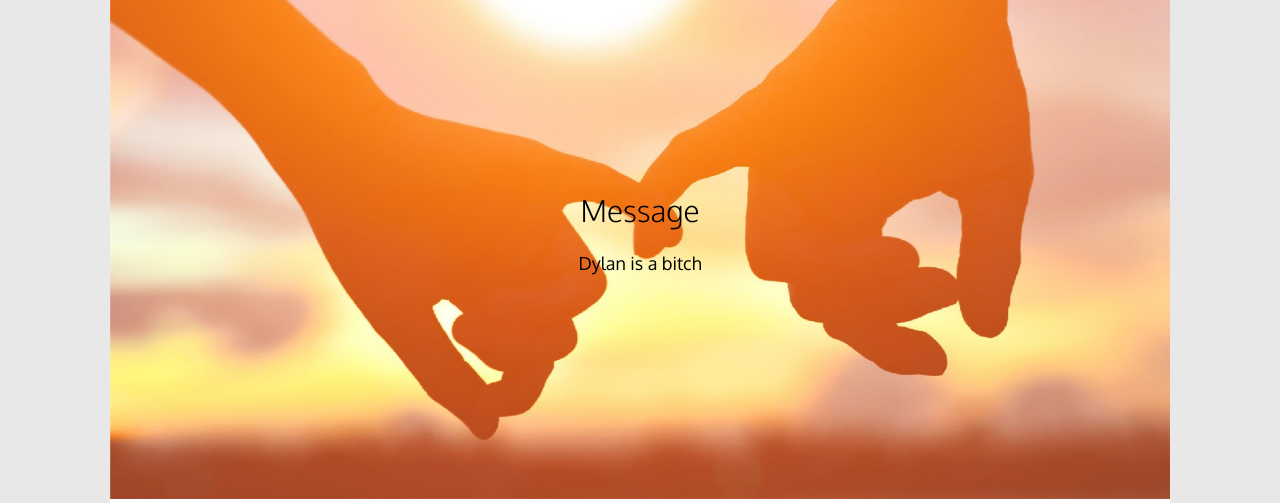
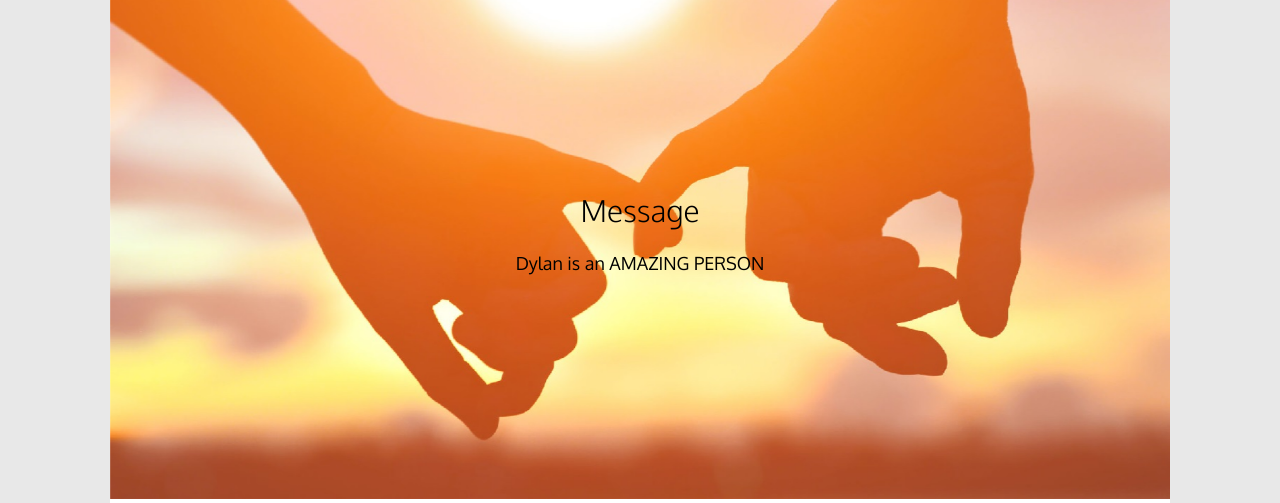
Before and after one commit to anooj-shah/TAMUMake, a Flask app: page /temp2 in a window 1280 px wide. Shown: the part 194-697 px from the top of the page. Run offline with Flask 2, Linux system fonts and the light colour scheme; some libraries are stand-ins or nearby versions; some web fonts are replaced.

Commit message:
updated contact

```diff
--- a/frontend/templates/contact.html
+++ b/frontend/templates/contact.html
@@ -31,7 +31,7 @@
 									<div class="col-md-6 col-md-offset-3 slider-text slider-text-bg">
 										<div class="slider-text-inner text-center">
 											<h1>Message</h1>
-											<h2>Dylan is a bitch</h2>
+											<h2>Dylan is an AMAZING PERSON</h2>
 										</div>
 									</div>
 								</div>
```
